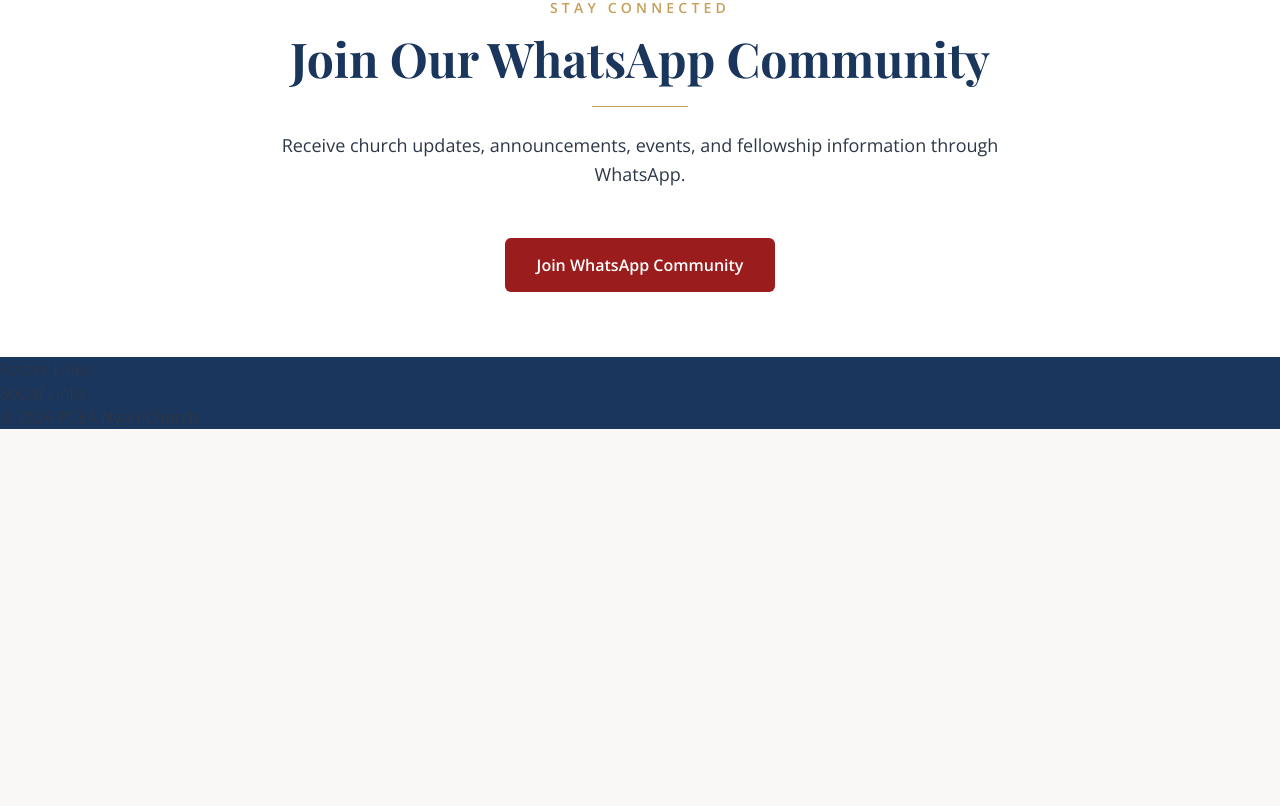
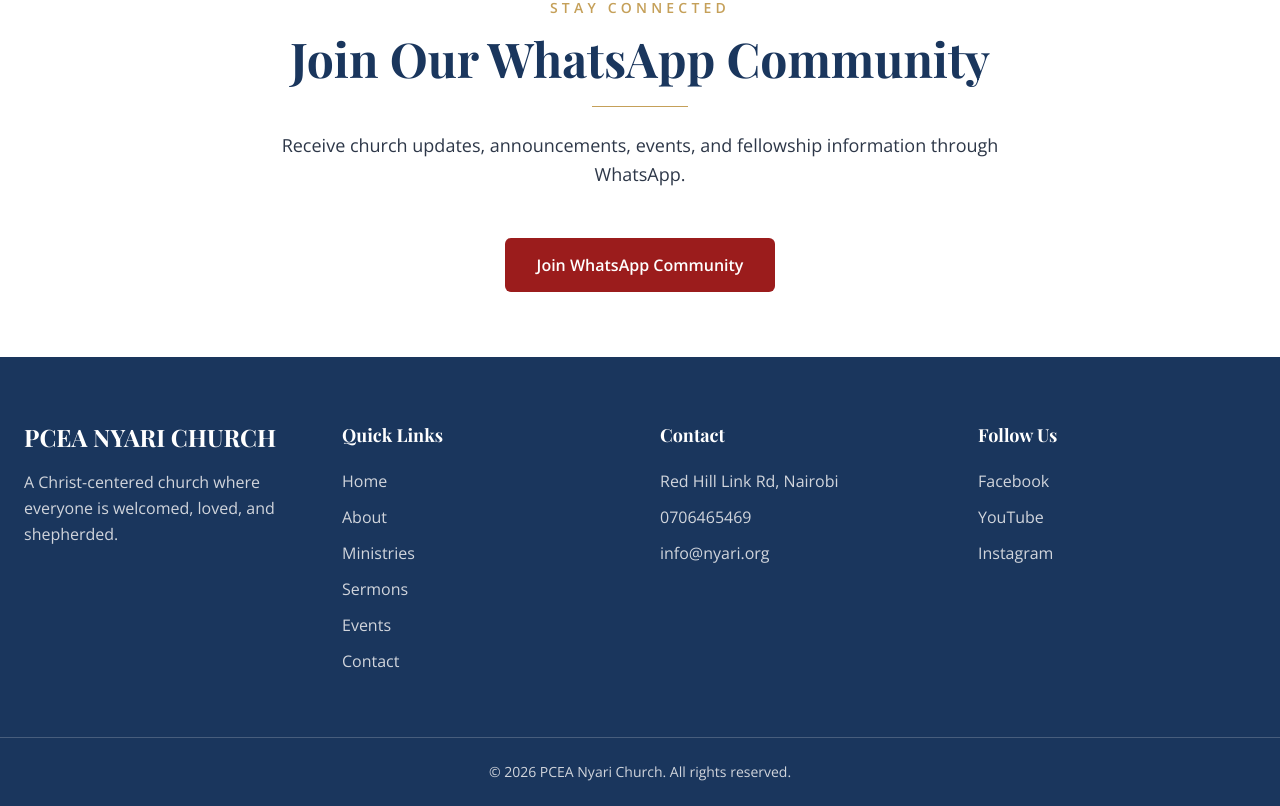
Before and after one commit to Jjumaaa/pnyari, a Next.js app: page / in a window 1280 px wide. Shown: the part 9269-10075 px from the top of the page. Before the commit the page ends 9698 px from the top, so only its background shows below. Built offline with nearby package versions, Linux system fonts and the light colour scheme; a web font is replaced by a local one.

Commit message:
feat: edited footer section

```diff
--- a/components/layout/footer/Footer.jsx
+++ b/components/layout/footer/Footer.jsx
@@ -1,14 +1,82 @@
-import FooterLinks from "./FooterLinks";
-import SocialLinks from "./SocialLinks";
+import FooterColumn from "./FooterColumn";
+import { footerLinks } from "@/data/footer";
+
 
 export default function Footer() {
   return (
-    <footer className="bg-[var(--color-sanctuary-blue)]">
-      <FooterLinks />
+    <footer
+      className="
+      bg-[var(--color-sanctuary-blue)]
+      text-white
+      "
+    >
 
-      <SocialLinks />
+      <div
+        className="
+        mx-auto
+        grid
+        max-w-7xl
+        gap-10
+        px-6
+        py-16
+        md:grid-cols-4
+        "
+      >
 
-      <p>© 2026 PCEA Nyari Church</p>
+
+        <div>
+
+          <h2
+            className="
+            text-2xl
+            font-bold
+            "
+          >
+            PCEA NYARI CHURCH
+          </h2>
+
+
+          <p
+            className="
+            mt-4
+            leading-relaxed
+            text-gray-300
+            "
+          >
+            A Christ-centered church where everyone is welcomed,
+            loved, and shepherded.
+          </p>
+
+        </div>
+
+
+
+        {footerLinks.map((section) => (
+          <FooterColumn
+            key={section.title}
+            title={section.title}
+            links={section.links}
+          />
+        ))}
+
+
+      </div>
+
+
+      <div
+        className="
+        border-t
+        border-white/20
+        py-6
+        text-center
+        text-sm
+        text-gray-300
+        "
+      >
+        © 2026 PCEA Nyari Church. All rights reserved.
+      </div>
+
+
     </footer>
   );
 }
--- /dev/null
+++ b/components/layout/footer/FooterColumn.jsx
@@ -0,0 +1,37 @@
+export default function FooterColumn({
+  title,
+  links,
+}) {
+  return (
+    <div>
+
+      <h3
+        className="
+        mb-5
+        text-lg
+        font-bold
+        text-white
+        "
+      >
+        {title}
+      </h3>
+
+
+      <ul
+        className="
+        space-y-3
+        text-gray-300
+        "
+      >
+
+        {links.map((link) => (
+          <li key={link}>
+            {link}
+          </li>
+        ))}
+
+      </ul>
+
+    </div>
+  );
+}
--- /dev/null
+++ b/data/footer.js
@@ -0,0 +1,31 @@
+export const footerLinks = [
+  {
+    title: "Quick Links",
+    links: [
+      "Home",
+      "About",
+      "Ministries",
+      "Sermons",
+      "Events",
+      "Contact",
+    ],
+  },
+
+  {
+    title: "Contact",
+    links: [
+      "Red Hill Link Rd, Nairobi",
+      "0706465469",
+      "info@nyari.org",
+    ],
+  },
+
+  {
+    title: "Follow Us",
+    links: [
+      "Facebook",
+      "YouTube",
+      "Instagram",
+    ],
+  },
+];
```
